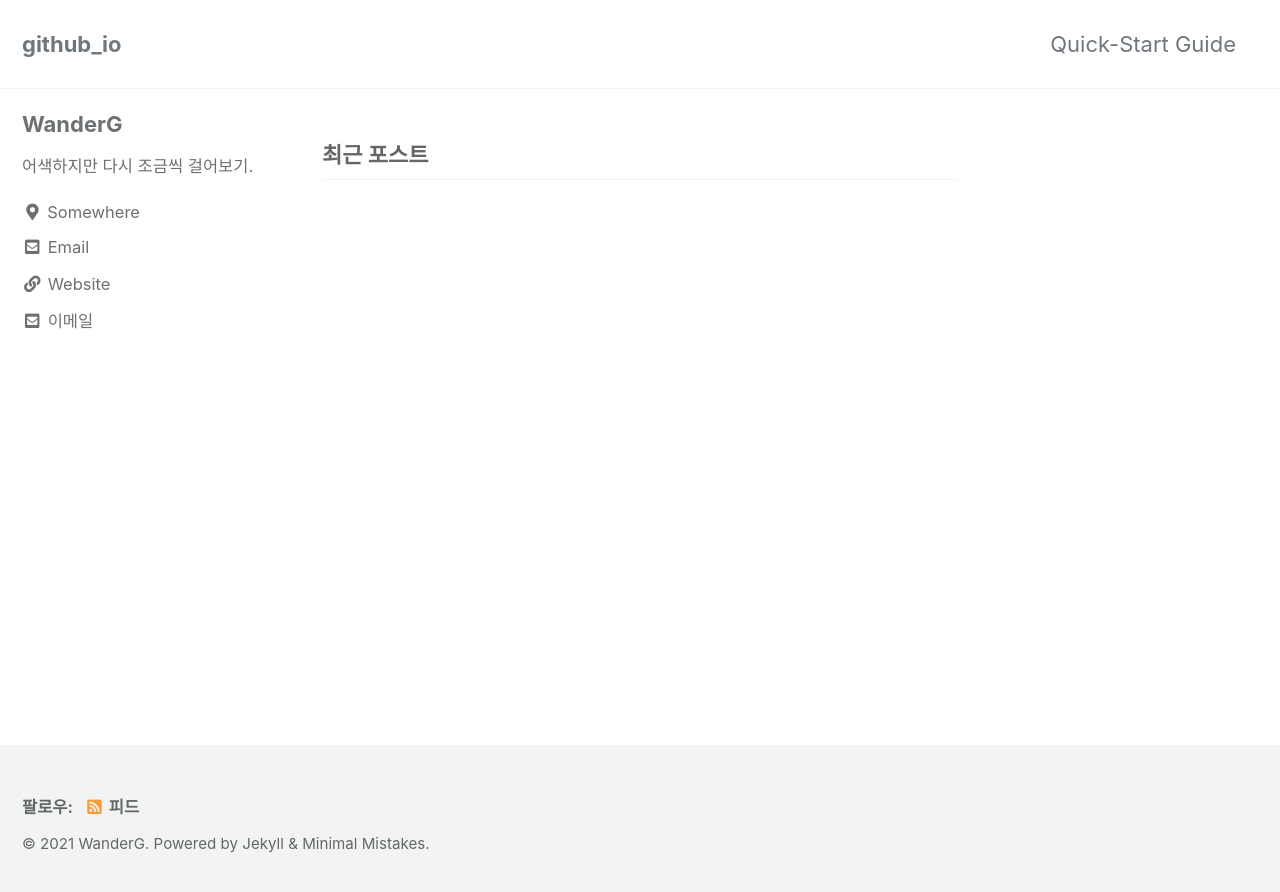
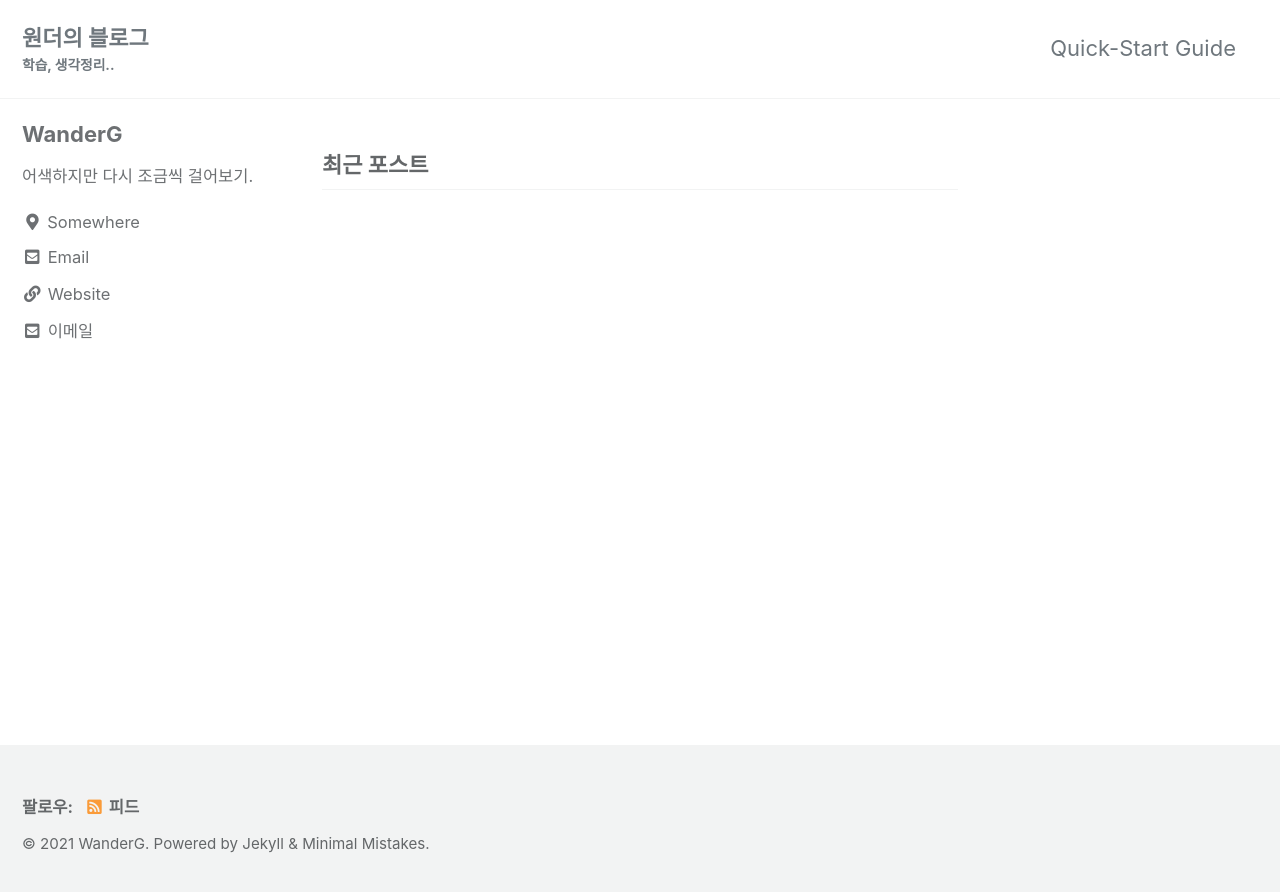
Before and after one commit to wanderg84/wanderg84.github.io, a Jekyll site: the page built from index.html, in a window 1280 px wide. Shown: the top 892 px of the page. Built offline with Jekyll 4.4.1, drawn with Linux system fonts in a browser that asks for light colours; cached includes are drawn as plain includes; the list of posts is cut into pages by our own code.

Commit message:
Update _config.yml
대문 수정 중

```diff
--- a/_config.yml
+++ b/_config.yml
@@ -16,11 +16,11 @@ minimal_mistakes_skin    : "default" # "air", "aqua", "contrast", "dark", "dirt"
 
 # Site Settings
 locale                   : "ko-KR"
-title                    : "github_io"
+title                    : "원더의 블로그"
 title_separator          : "-"
-subtitle                 : # site tagline that appears below site title in masthead
+subtitle                 : 학습, 생각정리..
 name                     : "WanderG"
-description              : "test site"
+description              : "약해진 다리를 바라보다.. 한걸음 내어 본다."
 url                      : # the base hostname & protocol for your site e.g. "https://mmistakes.github.io"
 baseurl                  : # the subpath of your site, e.g. "/blog"
 repository               : # GitHub username/repo-name e.g. "mmistakes/minimal-mistakes"
```
